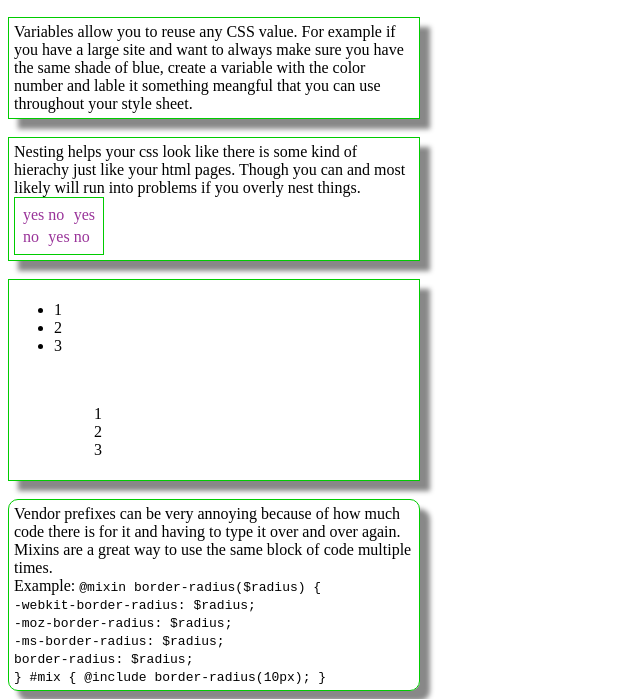
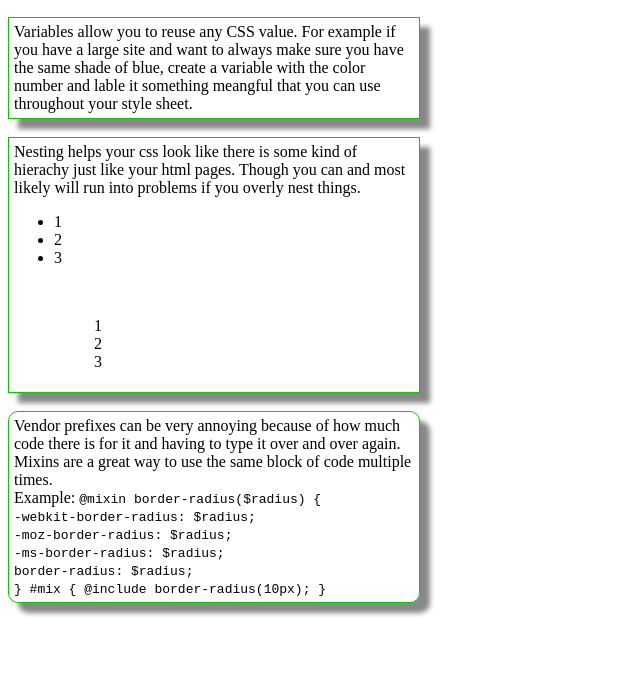
Before and after one commit to lterrazas/CS4830Exploration1, a plain HTML site: page index.html in a window 1280 px wide. Shown: the part 110-809 px from the top of the page, without its empty margins (0-640 px from the left). Drawn offline with nearby package versions, Linux system fonts and the light colour scheme; files that its build step writes are made by us from their sources.

Commit message:
Update index.html

```diff
--- a/index.html
+++ b/index.html
@@ -20,21 +20,6 @@ and lable it something meangful that you can use throughout your style sheet.
 Nesting helps your css look like there is some kind of hierachy just like your html pages.
 Though you can and most likely will run into problems if you overly nest things.
 <br>
-<table>
-	<tr>
-		<td>yes</td>
-		<td>no</td>
-		<td>yes</td>
-	</tr>
-	<tr>
-		<td>no</td>
-		<td>yes</td>
-		<td>no</td>
-	</tr>
-</table>
-</div>
-<br>
-<div>
 <ul>
 	<li>1</li>
 	<li>2</li>
```
